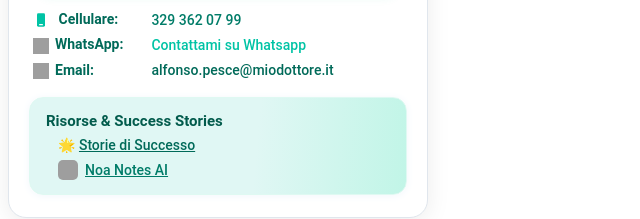
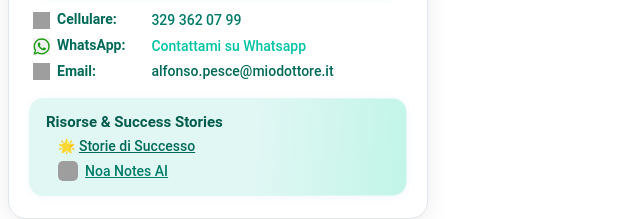
Before and after one commit to Enterprise-2025/Alfonso-Pesce-Software-per-poliambulatori, a plain HTML site: page index.html in a window 1280 px wide. Shown: the part 236-455 px from the top of the page, 0-640 px from the left. Drawn offline with Linux system fonts and the light colour scheme; grey boxes are pictures that could not be loaded.

Commit message:
Update index.html

```diff
--- a/index.html
+++ b/index.html
@@ -37,9 +37,7 @@
       <table style="width:100%;font-size:14px;color:#006a59;border-collapse:collapse;">
         <tr>
           <td style="width:32%;font-weight:600;padding:4px 0;color:#006a59;">
-            <!-- Smartphone Icon SVG -->
-            <svg xmlns="http://www.w3.org/2000/svg" width="16" height="16" fill="#007c68" viewBox="0 0 24 24" style="vertical-align:middle;margin-right:6px;"><rect x="6" y="2" width="12" height="20" rx="2" fill="#00c3a5"/><rect x="9" y="18" width="6" height="2" rx="1" fill="#fff"/></svg>
-            Cellulare:
+            <img src="https://enterprise-2025.github.io/Alfonso-Pesce-Software-per-poliambulatori/telefono.png" alt="Smartphone" width="17" height="17" style="vertical-align:middle;margin-right:7px;">Cellulare:
           </td>
           <td style="padding:4px 0;">
             <a href="tel:+393293620799" style="color:#007c68;text-decoration:none;font-weight:500;">
@@ -49,7 +47,7 @@
         </tr>
         <tr>
           <td style="font-weight:600;padding:4px 0;color:#006a59;">
-            <img src="https://upload.wikimedia.org/wikipedia/commons/6/6b/WhatsApp.svg" alt="WhatsApp" width="16" height="16" style="vertical-align:middle;margin-right:6px;">WhatsApp:
+            <img src="https://enterprise-2025.github.io/Alfonso-Pesce-Software-per-poliambulatori/whatsapp.png" alt="WhatsApp" width="17" height="17" style="vertical-align:middle;margin-right:7px;">WhatsApp:
           </td>
           <td style="padding:4px 0;">
             <a href="https://wa.me/393293620799" style="color:#00c3a5;text-decoration:none;font-weight:500;">
@@ -59,7 +57,7 @@
         </tr>
         <tr>
           <td style="font-weight:600;padding:4px 0;color:#006a59;">
-            <img src="https://cdn.jsdelivr.net/gh/twitter/twemoji@14.0.2/assets/svg/2709.svg" alt="Email" width="16" height="16" style="vertical-align:middle;margin-right:6px;">Email:
+            <img src="https://cdn.jsdelivr.net/gh/twitter/twemoji@14.0.2/assets/svg/2709.svg" alt="Email" width="17" height="17" style="vertical-align:middle;margin-right:7px;">Email:
           </td>
           <td style="padding:4px 0;">
             <a href="mailto:alfonso.pesce@miodottore.it" style="color:#006a59;text-decoration:none;font-weight:500;">
```
